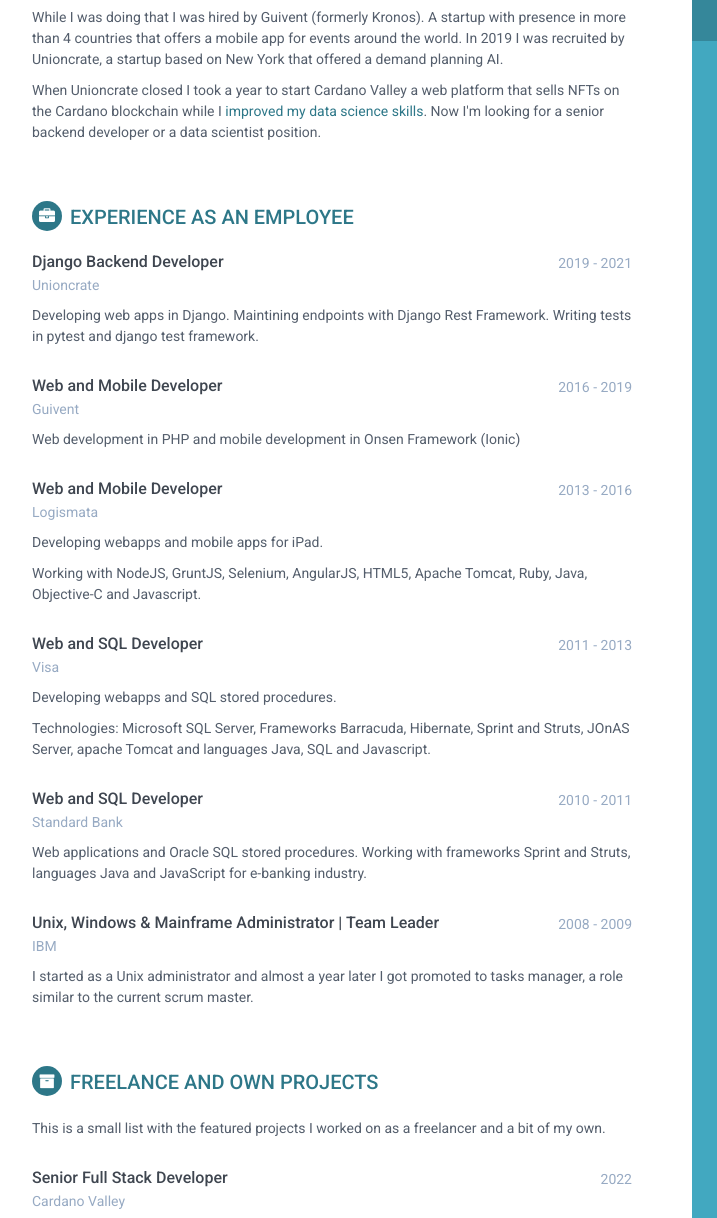
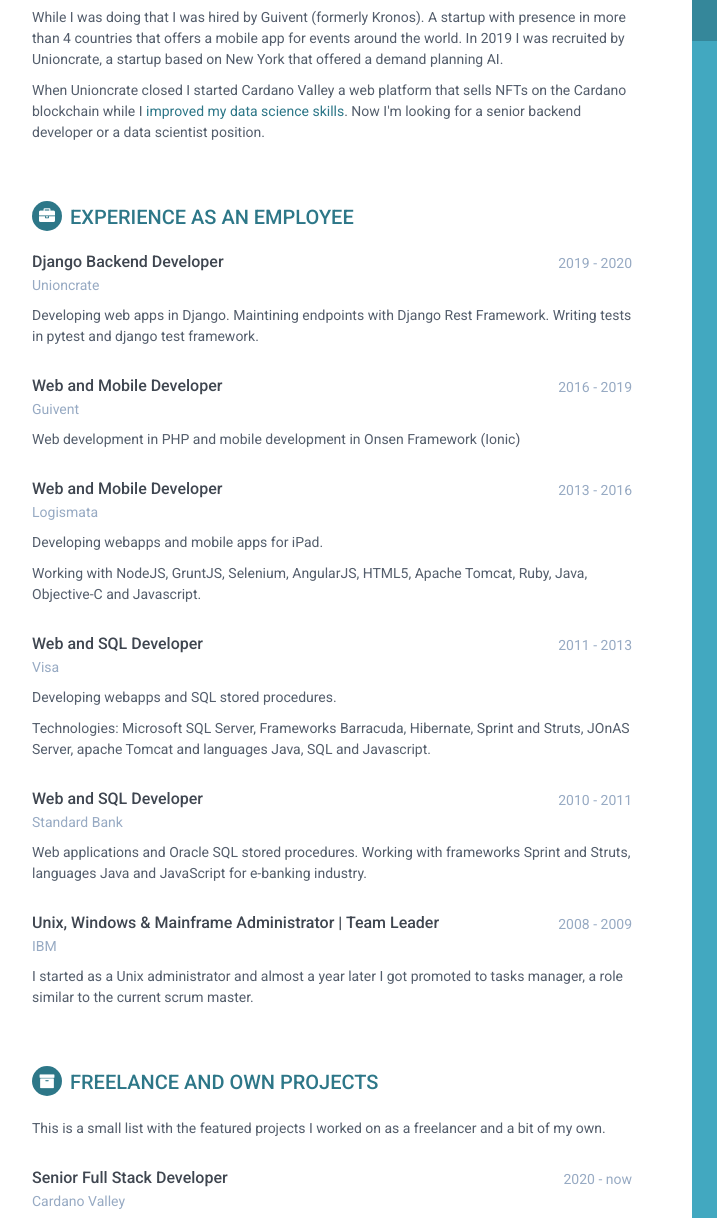
Before and after one commit to shizus/curriculum, a plain HTML site: page index.html in a window 1280 px wide. Shown: the part 300-1518 px from the top of the page, 188-905 px from the left. Drawn offline with Linux system fonts and the light colour scheme.

Commit message:
Fixing dates

```diff
--- a/index.html
+++ b/index.html
@@ -106,7 +106,7 @@
                         In 2019 I was recruited by Unioncrate, a startup based on New York that offered a demand planning AI.
                     </p>
                     <p>
-                        When Unioncrate closed I took a year to start Cardano Valley a web platform that sells NFTs
+                        When Unioncrate closed I started Cardano Valley a web platform that sells NFTs
                         on the Cardano blockchain while I
                         <a href="https://www.kaggle.com/gabolato/code" target="_blank">improved my data science skills</a>.
                         Now I'm looking for a senior backend developer or a data scientist position.</p>
@@ -121,7 +121,7 @@
                     <div class="meta">
                         <div class="upper-row">
                             <h3 class="job-title">Django Backend Developer</h3>
-                            <div class="time">2019 - 2021</div>
+                            <div class="time">2019 - 2020</div>
                         </div><!--//upper-row-->
                         <div class="company">Unioncrate</div>
                     </div><!--//meta-->
@@ -216,7 +216,7 @@
                     <div class="meta">
                         <div class="upper-row">
                             <h3 class="job-title">Senior Full Stack Developer</h3>
-                            <div class="time">2022</div>
+                            <div class="time">2020 - now</div>
                         </div><!--//upper-row-->
                         <div class="company">Cardano Valley</div>
                     </div><!--//meta-->
```
